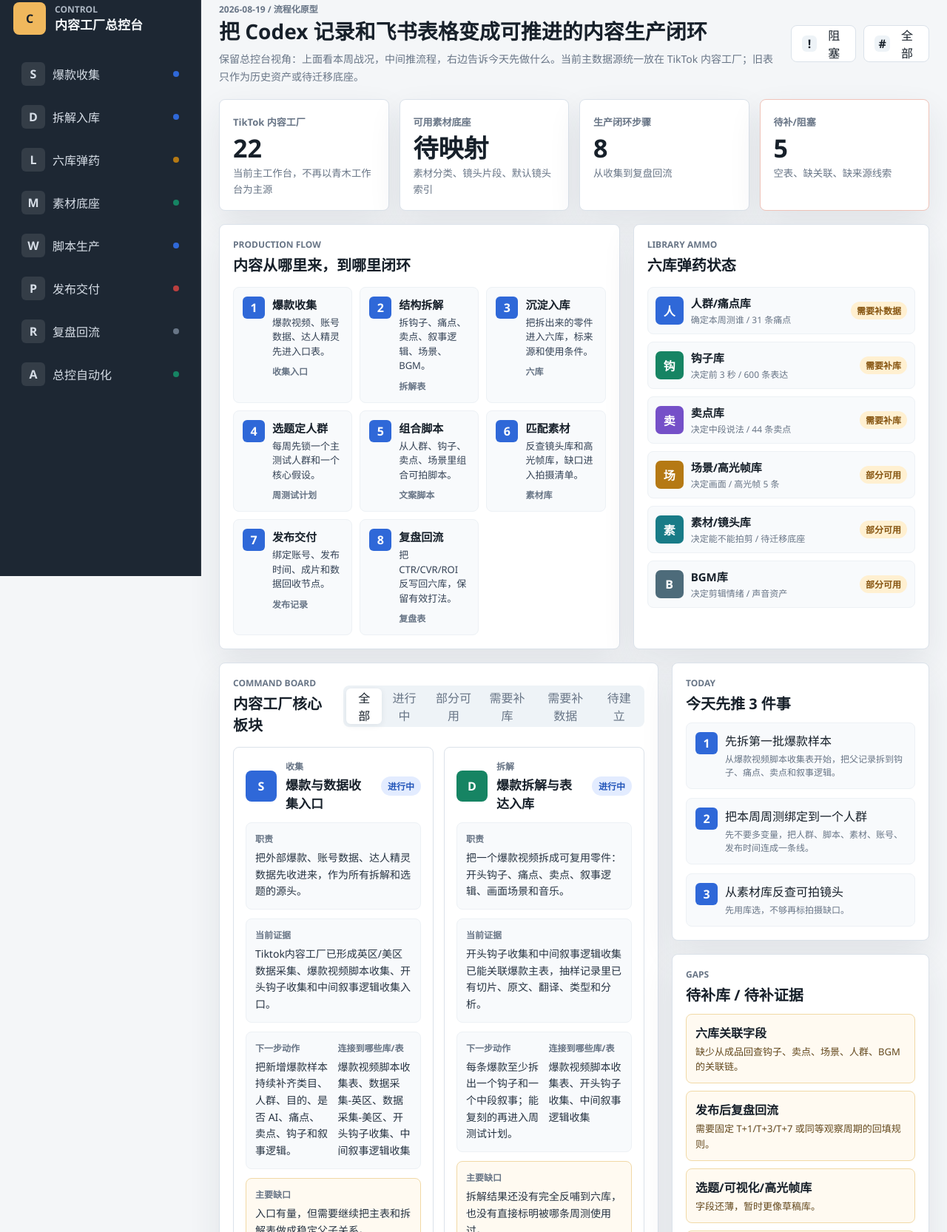
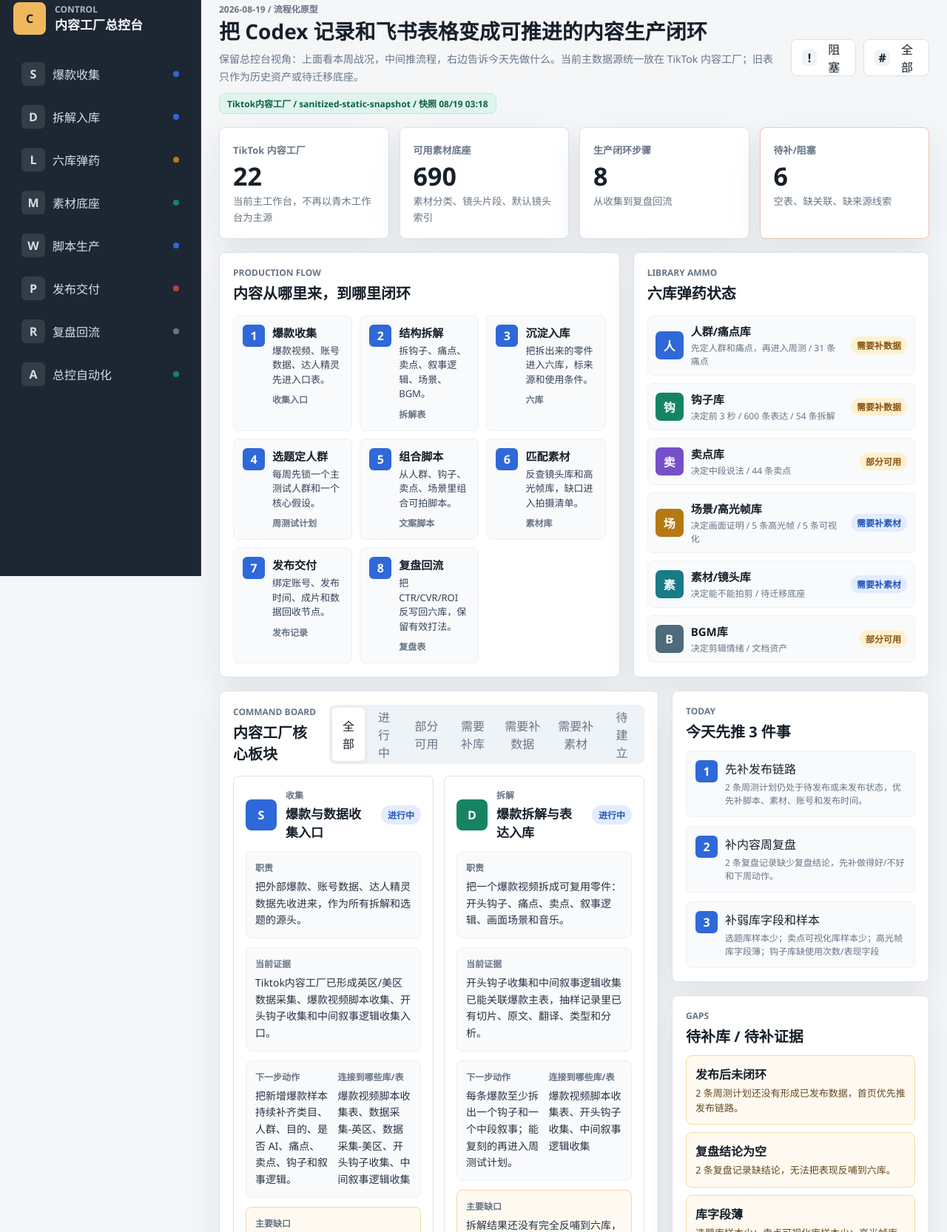
Before and after one commit to qizhuxia/tiktok-content-factory-dashboard, a plain HTML site: page index.html in a window 1280 px wide. Shown: the part 21-1687 px from the top of the page at 74% size. Drawn offline with Linux system fonts and the light colour scheme.

Commit message:
Add sanitized content factory snapshot

```diff
--- a/app.js
+++ b/app.js
@@ -258,13 +258,15 @@ const statusMeta = {
   "进行中": { className: "status-active", dot: "#2f68d8" },
   "需要补库": { className: "status-gap", dot: "#b57914" },
   "需要补数据": { className: "status-data", dot: "#b57914" },
+  "需要补素材": { className: "status-material", dot: "#2f68d8" },
   "部分可用": { className: "status-partial", dot: "#168463" },
   "需要补证据": { className: "status-blocked", dot: "#ba3f3f" },
   "待建立": { className: "status-todo", dot: "#687586" }
 };
 
-const filters = ["全部", "进行中", "部分可用", "需要补库", "需要补数据", "待建立"];
+const filters = ["全部", "进行中", "部分可用", "需要补库", "需要补数据", "需要补素材", "待建立"];
 let currentFilter = "全部";
+let dashboardData = null;
 
 const overviewView = document.querySelector("#overviewView");
 const detailView = document.querySelector("#detailView");
@@ -273,6 +275,7 @@ const moduleGrid = document.querySelector("#moduleGrid");
 const snapshotGrid = document.querySelector("#snapshotGrid");
 const workflowStepsEl = document.querySelector("#workflowSteps");
 const statusFilters = document.querySelector("#statusFilters");
+const snapshotStatus = document.querySelector("#snapshotStatus");
 const template = document.querySelector("#moduleCardTemplate");
 
 function escapeHtml(value) {
@@ -295,6 +298,23 @@ function findDetail(type, id) {
   return null;
 }
 
+function getSnapshotLibrary(item) {
+  return dashboardData?.libraries?.[item.id] || {};
+}
+
+function formatGeneratedAt(value) {
+  if (!value) return "";
+  const date = new Date(value);
+  if (Number.isNaN(date.getTime())) return "";
+  return new Intl.DateTimeFormat("zh-CN", {
+    month: "2-digit",
+    day: "2-digit",
+    hour: "2-digit",
+    minute: "2-digit",
+    hour12: false
+  }).format(date);
+}
+
 function getDetailSummary(type, item) {
   if (type === "module") return item.role;
   if (type === "library") return `这个库用于${item.use}，当前状态是${item.status}。`;
@@ -302,10 +322,23 @@ function getDetailSummary(type, item) {
 }
 
 function renderMetrics() {
-  document.querySelector("#tableAssetCount").textContent = "22";
-  document.querySelector("#materialCount").textContent = "待映射";
-  document.querySelector("#stepCount").textContent = workflowSteps.length;
-  document.querySelector("#gapCount").textContent = gaps.length;
+  const metrics = dashboardData?.metrics;
+  document.querySelector("#tableAssetCount").textContent = metrics?.tables ?? "22";
+  document.querySelector("#materialCount").textContent = metrics?.libraryAssets ?? "待映射";
+  document.querySelector("#stepCount").textContent = metrics?.workflowSteps ?? workflowSteps.length;
+  document.querySelector("#gapCount").textContent = metrics?.weakOrBlocked ?? gaps.length;
+
+  if (snapshotStatus) {
+    if (dashboardData) {
+      const generatedAt = formatGeneratedAt(dashboardData.generatedAt);
+      const extra = generatedAt ? ` / 快照 ${generatedAt}` : "";
+      snapshotStatus.textContent = `${dashboardData.source?.name || "TikTok 内容工厂"} / ${dashboardData.source?.mode || "静态快照"}${extra}`;
+      snapshotStatus.classList.add("loaded");
+    } else {
+      snapshotStatus.textContent = "静态默认数据，等待快照加载";
+      snapshotStatus.classList.remove("loaded");
+    }
+  }
 }
 
 function renderFilters() {
@@ -333,7 +366,7 @@ function renderNav() {
     button.innerHTML = `
       <span class="nav-icon" aria-hidden="true">${nav.icon}</span>
       <span>${nav.label}</span>
-      <span class="nav-status" style="background:${statusMeta[module.status].dot}"></span>
+      <span class="nav-status" style="background:${(statusMeta[module.status] || statusMeta["待建立"]).dot}"></span>
     `;
     button.addEventListener("click", () => {
       window.location.hash = `module/${nav.id}`;
@@ -366,6 +399,9 @@ function renderWorkflow() {
 function renderSnapshot() {
   snapshotGrid.innerHTML = "";
   libraries.forEach((item) => {
+    const snapshot = getSnapshotLibrary(item);
+    const status = snapshot.status || item.status;
+    const meta = statusMeta[status] || statusMeta["待建立"];
     const card = document.createElement("button");
     card.type = "button";
     card.className = "snapshot-card clickable-card";
@@ -373,9 +409,9 @@ function renderSnapshot() {
       <div class="snapshot-icon" style="background:${item.color}">${escapeHtml(item.title.slice(0, 1))}</div>
       <div>
         <h4>${escapeHtml(item.title)}</h4>
-        <p>${escapeHtml(item.use)} / ${escapeHtml(item.count)}</p>
+        <p>${escapeHtml(snapshot.use || item.use)} / ${escapeHtml(snapshot.count || item.count)}</p>
       </div>
-      <span class="${statusMeta[item.status].className}">${escapeHtml(item.status)}</span>
+      <span class="${meta.className}">${escapeHtml(status)}</span>
     `;
     card.addEventListener("click", () => {
       window.location.hash = `library/${item.id}`;
@@ -406,7 +442,7 @@ function renderCards() {
 
     const statusPill = node.querySelector(".status-pill");
     statusPill.textContent = item.status;
-    statusPill.classList.add(statusMeta[item.status].className);
+    statusPill.classList.add((statusMeta[item.status] || statusMeta["待建立"]).className);
 
     node.querySelector(".role").textContent = item.role;
     node.querySelector(".evidence").textContent = item.evidence;
@@ -436,7 +472,8 @@ function renderCards() {
 function renderTodayActions() {
   const list = document.querySelector("#todayActions");
   list.innerHTML = "";
-  todayActions.forEach((item, index) => {
+  const items = dashboardData?.todayActions?.length ? dashboardData.todayActions : todayActions;
+  items.forEach((item, index) => {
     const li = document.createElement("li");
     li.innerHTML = `<b>${index + 1}</b><p>${escapeHtml(item.title)}<span>${escapeHtml(item.detail)}</span></p>`;
     list.appendChild(li);
@@ -446,7 +483,8 @@ function renderTodayActions() {
 function renderGaps() {
   const list = document.querySelector("#gapList");
   list.innerHTML = "";
-  gaps.forEach((item) => {
+  const items = dashboardData?.gaps?.length ? dashboardData.gaps : gaps;
+  items.forEach((item) => {
     const div = document.createElement("div");
     div.className = "decision-item";
     div.innerHTML = `<strong>${escapeHtml(item.title)}</strong><p>${escapeHtml(item.detail)}</p>`;
@@ -472,11 +510,12 @@ function renderDetail(type, id) {
     return;
   }
 
-  const status = item.status || "流程步骤";
+  const snapshot = type === "library" ? getSnapshotLibrary(item) : {};
+  const status = snapshot.status || item.status || "流程步骤";
   const tables = item.links || item.tables || [];
   const fields = item.fields || [];
   const usage = item.usage || [];
-  const gap = item.gap || "暂无明确缺口。";
+  const gap = snapshot.gap || item.gap || "暂无明确缺口。";
   const next = item.next || "按当前步骤执行后，把结果回到对应表或库。";
 
   overviewView.hidden = true;
@@ -496,7 +535,7 @@ function renderDetail(type, id) {
         <div>
           <p class="eyebrow">${type === "module" ? "Command SOP" : type === "library" ? "Library SOP" : "Workflow SOP"}</p>
           <h3>${escapeHtml(item.title)}</h3>
-          <p>${escapeHtml(getDetailSummary(type, item))}</p>
+          <p>${escapeHtml(type === "library" && snapshot.use ? `这个库用于${snapshot.use}，当前状态是${status}。` : getDetailSummary(type, item))}</p>
         </div>
         <span class="status-pill ${statusMeta[status]?.className || "status-todo"}">${escapeHtml(status)}</span>
       </header>
@@ -562,5 +601,18 @@ document.querySelector("#showAll").addEventListener("click", () => {
   renderOverview();
 });
 
+async function loadDashboardData() {
+  try {
+    const response = await fetch("dashboard-data.json", { cache: "no-store" });
+    if (!response.ok) throw new Error(`snapshot ${response.status}`);
+    dashboardData = await response.json();
+  } catch (error) {
+    dashboardData = null;
+    console.warn("dashboard-data.json unavailable, using static defaults.", error);
+  }
+  routeFromHash();
+}
+
 window.addEventListener("hashchange", routeFromHash);
 routeFromHash();
+loadDashboardData();
--- /dev/null
+++ b/dashboard-data.json
@@ -0,0 +1,99 @@
+{
+  "generatedAt": "2026-08-19T03:18:01.904Z",
+  "source": {
+    "name": "Tiktok内容工厂",
+    "mode": "sanitized-static-snapshot",
+    "note": "本快照由本地只读脚本生成，只包含脱敏统计和状态。"
+  },
+  "metrics": {
+    "tables": 22,
+    "blocks": 37,
+    "viralSamples": 55,
+    "libraryAssets": 690,
+    "workflowSteps": 8,
+    "weakOrBlocked": 6,
+    "weeklyPlans": 2,
+    "pendingPublish": 2,
+    "pendingReview": 2
+  },
+  "inventory": {
+    "hookBreakdowns": 54,
+    "narrativeBreakdowns": 56,
+    "hookLibrary": 600,
+    "sellingPoints": 44,
+    "painPoints": 31,
+    "topics": 5,
+    "sellingVisuals": 5,
+    "highlightFrames": 5
+  },
+  "libraries": {
+    "audience-pain": {
+      "count": "31 条痛点",
+      "status": "需要补数据",
+      "use": "先定人群和痛点，再进入周测",
+      "gap": "痛点库已有结构，人群画像和数据表现字段还需要补齐。"
+    },
+    "hook": {
+      "count": "600 条表达 / 54 条拆解",
+      "status": "需要补数据",
+      "use": "决定前 3 秒",
+      "gap": "库存量充足，但缺使用次数、平均 CTR、适用人群和成品回流字段。"
+    },
+    "selling": {
+      "count": "44 条卖点",
+      "status": "部分可用",
+      "use": "决定中段说法",
+      "gap": "卖点字段较完整，但还需要绑定脚本、视频数据和可视化素材。"
+    },
+    "scene": {
+      "count": "5 条高光帧 / 5 条可视化",
+      "status": "需要补素材",
+      "use": "决定画面证明",
+      "gap": "高光帧库样本少且字段薄，需要补场景类型、适用卖点和使用记录。"
+    },
+    "material": {
+      "count": "待迁移底座",
+      "status": "需要补素材",
+      "use": "决定能不能拍剪",
+      "gap": "旧素材底座还没有完全映射到内容工厂结构。"
+    },
+    "bgm": {
+      "count": "文档资产",
+      "status": "部分可用",
+      "use": "决定剪辑情绪",
+      "gap": "音乐库当前仍是文档型资产，后续可转为结构化表。"
+    }
+  },
+  "todayActions": [
+    {
+      "title": "先补发布链路",
+      "detail": "2 条周测计划仍处于待发布或未发布状态，优先补脚本、素材、账号和发布时间。"
+    },
+    {
+      "title": "补内容周复盘",
+      "detail": "2 条复盘记录缺少复盘结论，先补做得好/不好和下周动作。"
+    },
+    {
+      "title": "补弱库字段和样本",
+      "detail": "选题库样本少；卖点可视化库样本少；高光帧库字段薄；钩子库缺使用次数/表现字段"
+    }
+  ],
+  "gaps": [
+    {
+      "title": "发布后未闭环",
+      "detail": "2 条周测计划还没有形成已发布数据，首页优先推发布链路。"
+    },
+    {
+      "title": "复盘结论为空",
+      "detail": "2 条复盘记录缺结论，无法把表现反哺到六库。"
+    },
+    {
+      "title": "库字段薄",
+      "detail": "选题库样本少；卖点可视化库样本少；高光帧库字段薄；钩子库缺使用次数/表现字段"
+    },
+    {
+      "title": "缺少成品回查链",
+      "detail": "六库资产需要绑定到脚本、发布记录和复盘表现，才能判断哪些表达真正有效。"
+    }
+  ]
+}
--- a/index.html
+++ b/index.html
@@ -26,6 +26,7 @@
           <p class="eyebrow">2026-08-19 / 流程化原型</p>
           <h2>把 Codex 记录和飞书表格变成可推进的内容生产闭环</h2>
           <p class="top-summary">保留总控台视角：上面看本周战况，中间推流程，右边告诉今天先做什么。当前主数据源统一放在 TikTok 内容工厂；旧表只作为历史资产或待迁移底座。</p>
+          <p id="snapshotStatus" class="snapshot-status">静态默认数据，等待快照加载</p>
         </div>
         <div class="top-actions">
           <button id="focusGaps" class="icon-button" type="button" title="只看阻塞和待补">
--- a/styles.css
+++ b/styles.css
@@ -169,6 +169,26 @@ button {
   color: var(--muted);
   font-size: 14px;
   line-height: 1.7;
+}
+
+.snapshot-status {
+  display: inline-flex;
+  align-items: center;
+  min-height: 28px;
+  margin: 10px 0 0;
+  padding: 0 10px;
+  color: #64491e;
+  background: #fffaf1;
+  border: 1px solid #f1d9a6;
+  border-radius: var(--radius);
+  font-size: 12px;
+  font-weight: 800;
+}
+
+.snapshot-status.loaded {
+  color: #0e6049;
+  background: #dff4ec;
+  border-color: #bde9d8;
 }
 
 .top-actions {
```
Also changed, not shown: README.md.
